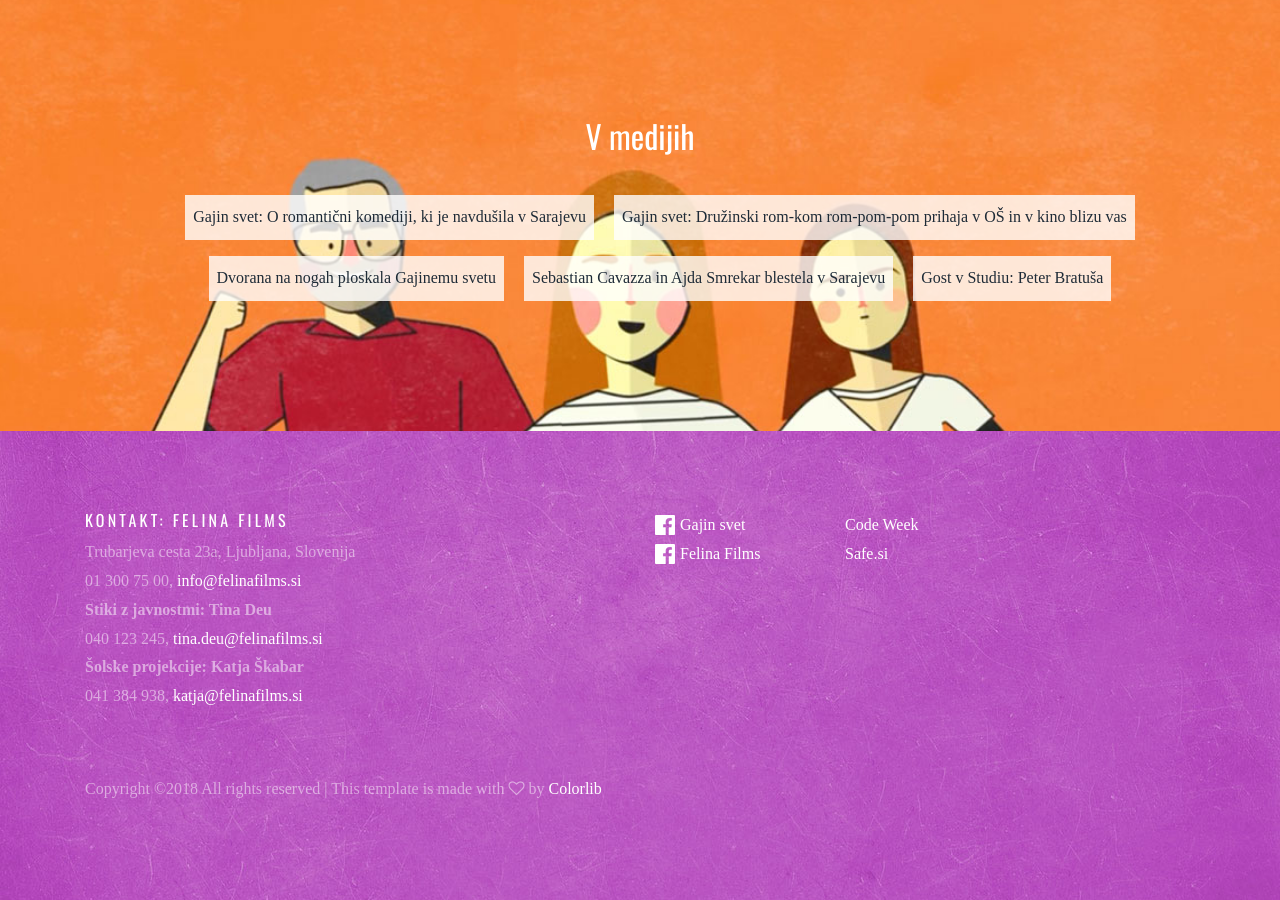
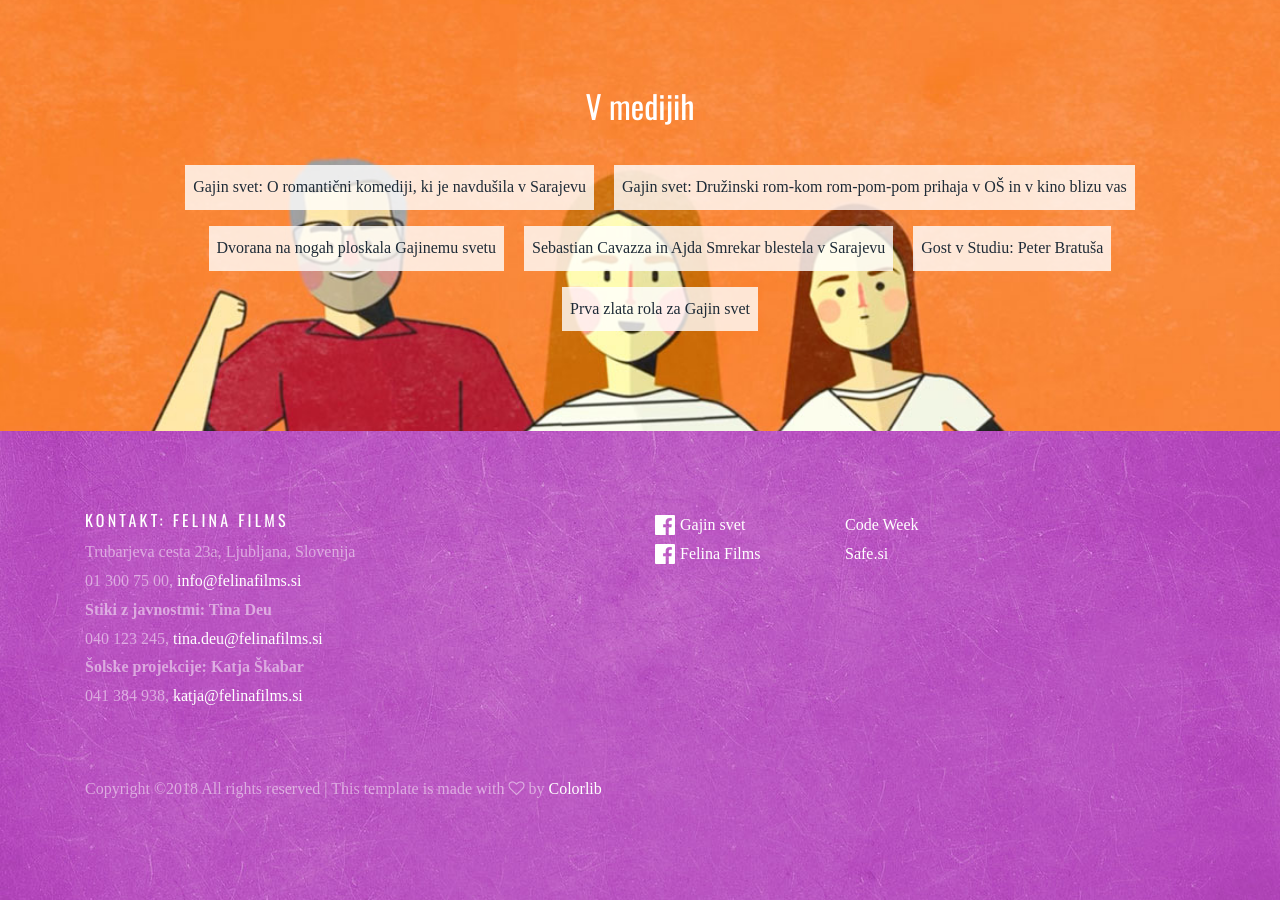
Before and after one commit to codeweeksi/gajin-svet, a Jekyll site: the page built from index.html, in a window 1280 px wide and 900 px high, scrolled down 6188 px. Built offline with Jekyll 4.4.1, drawn with Linux system fonts in a browser that asks for light colours; some web fonts are replaced; comment, search, counter and statistics services are not loaded.

Commit message:
added media story link

```diff
--- a/index.html
+++ b/index.html
@@ -285,7 +285,8 @@ description: "Gaja v filmu pogumno rešuje razpadanje družine ob odhodu mame na
           <li><a href="https://fokuspokus.si/article/3247" target="_blank">Gajin svet: Družinski rom-kom rom-pom-pom prihaja v OŠ in v kino blizu vas</a></li>
           <li><a href="https://www.delo.si/kultura/film-tv/dvorana-na-nogah-ploskala-gajinemu-svetu-82604.html" target="_blank">Dvorana na nogah ploskala Gajinemu svetu</a></li>
           <li><a href="https://www.24ur.com/popin/domaca-scena/sebastian-cavazza-in-ajda-smrekar-blestela-v-sarajevu.html" target="_blank">Sebastian Cavazza in Ajda Smrekar blestela v Sarajevu</a></li>
-          <li><a href="https://4d.rtvslo.si/arhiv/poletna-scena/174554139 " target="_blank">Gost v Studiu: Peter Bratuša</a></li>
+          <li><a href="https://4d.rtvslo.si/arhiv/poletna-scena/174554139" target="_blank">Gost v Studiu: Peter Bratuša</a></li>
+          <li><a href="http://www.rtvslo.si/kultura/film/prva-zlata-rola-za-film-gajin-svet/469555" target="_blank">Prva zlata rola za Gajin svet</a></li>
         </ul>
       </div>
     </div>
```
